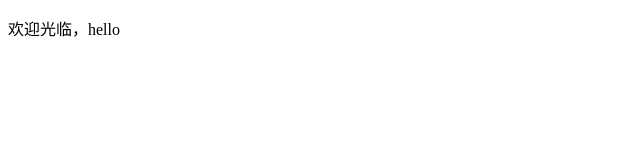
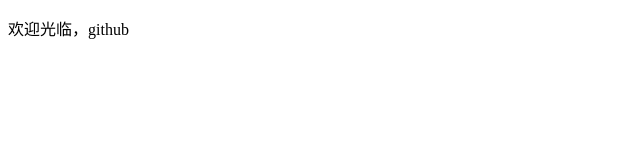
Before and after one commit to fzhongming/helloworld, a plain HTML site: page index.html in a window 1280 px wide. Shown: the full height of the page, 0-640 px from the left. Drawn offline with Linux system fonts and the light colour scheme.

Commit message:
Update index.html

```diff
--- a/index.html
+++ b/index.html
@@ -5,6 +5,6 @@
 		<title>首页</title>
 	</head>
 	<body>
-		<p>欢迎光临，hello</p>
+		<p>欢迎光临，github</p>
 	</body>
 </html>
```
